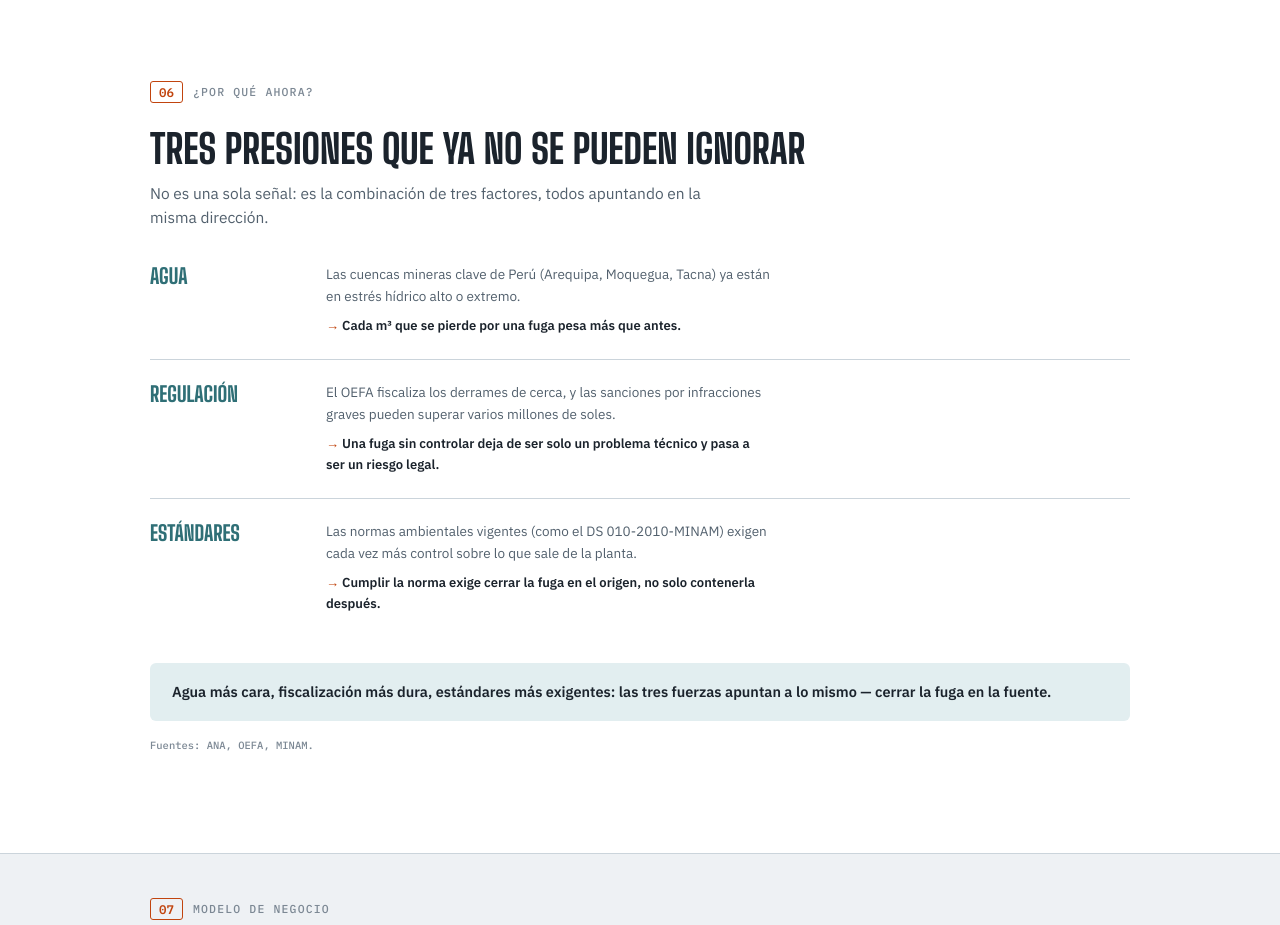
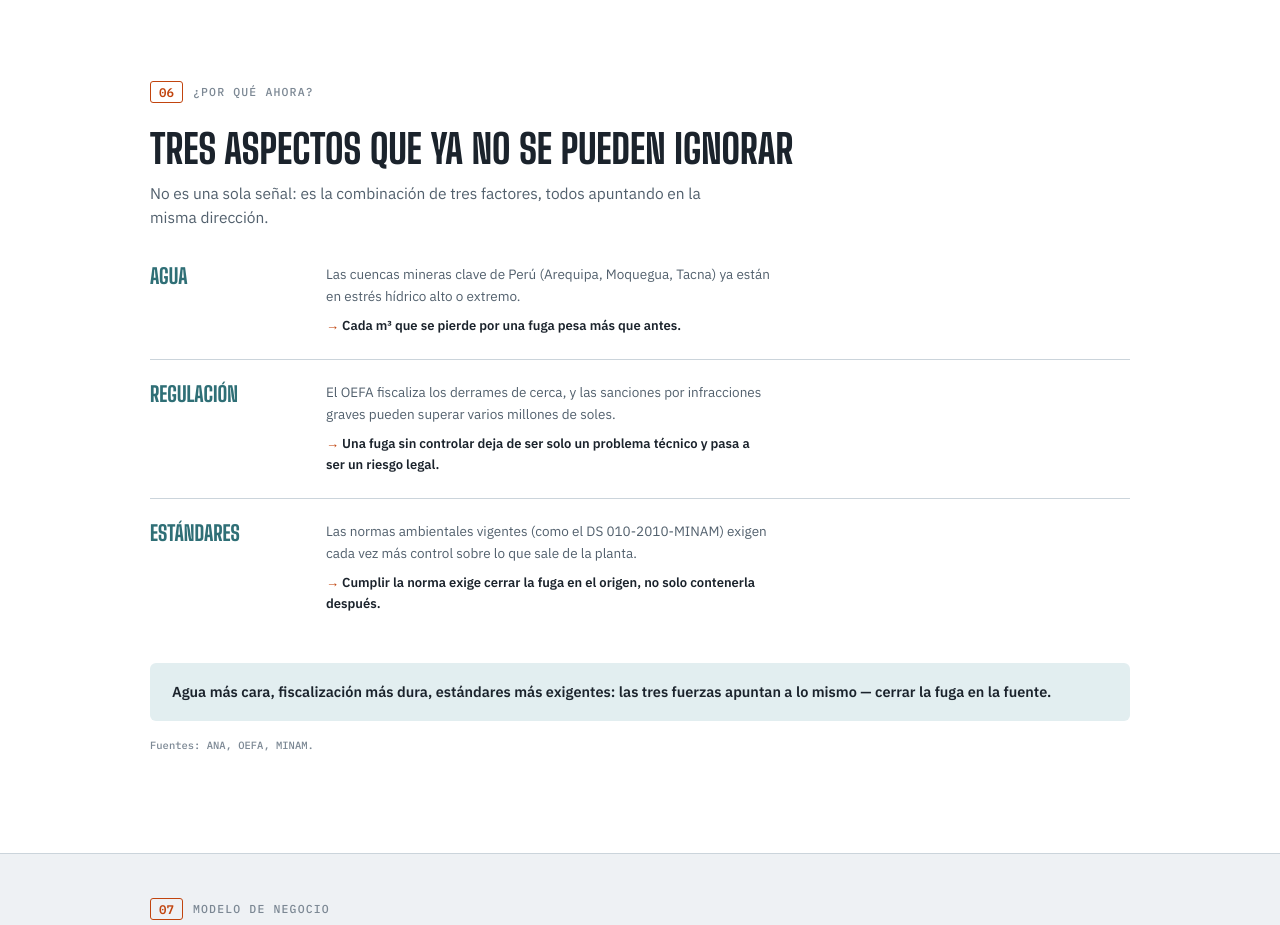
Before and after one commit to infolagutierrez-hub/sello-antifugas-lucorp, a plain HTML site: page index.html in a window 1280 px wide. Shown: the part 5140-6065 px from the top of the page. Drawn offline with Linux system fonts and the light colour scheme.

Commit message:
s6: rename heading 'presiones' to 'aspectos'
Co-Authored-By: Claude Sonnet 5 <noreply@anthropic.com>

```diff
--- a/index.html
+++ b/index.html
@@ -712,7 +712,7 @@
 <section class="slide on-surface" id="s6">
   <div class="slide-inner">
     <div class="kicker"><span class="n">06</span><span class="label">¿Por qué ahora?</span></div>
-    <h2>Tres presiones que ya no se pueden ignorar</h2>
+    <h2>Tres aspectos que ya no se pueden ignorar</h2>
     <p class="lead">No es una sola señal: es la combinación de tres factores, todos apuntando en la misma dirección.</p>
 
     <div class="pressure-list">
```
